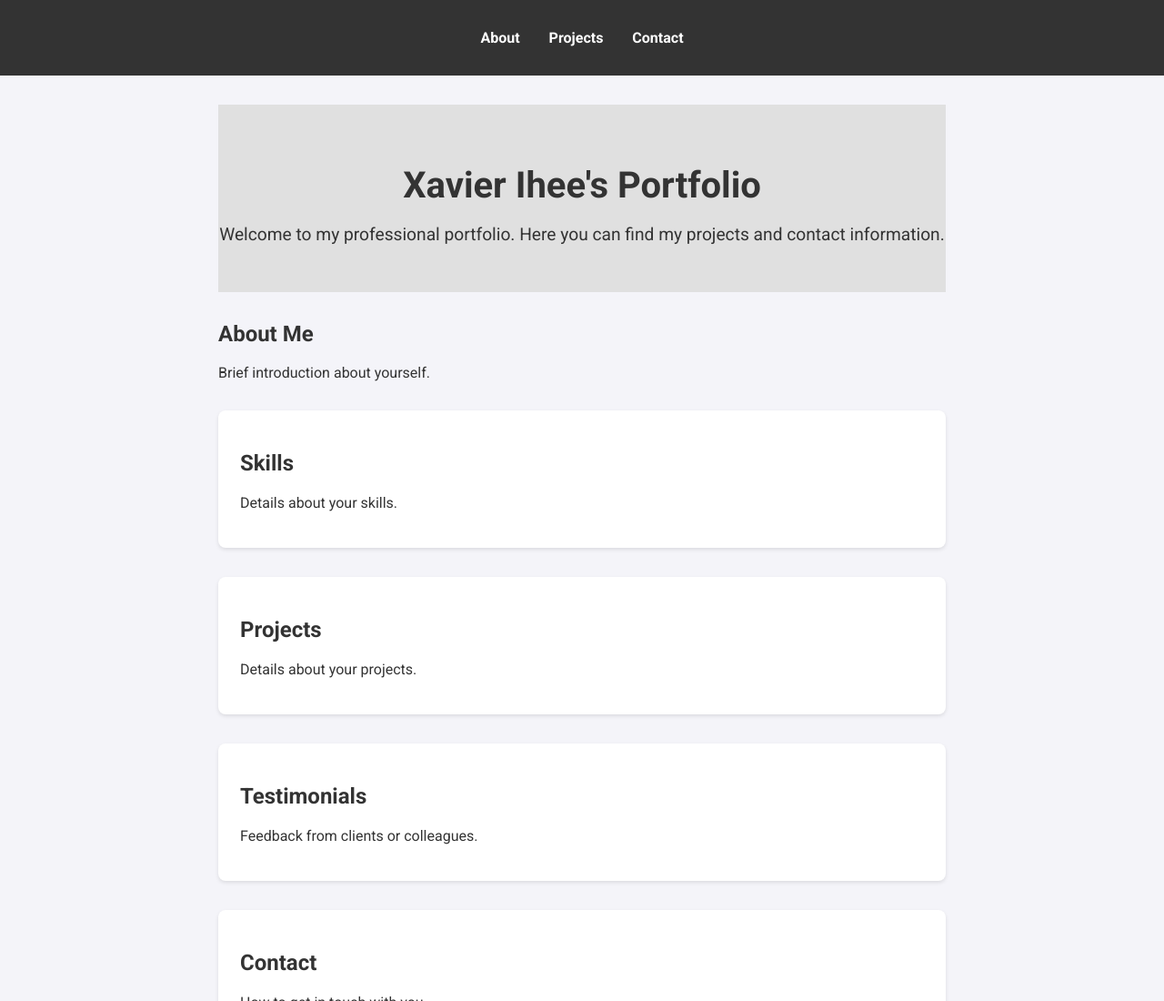
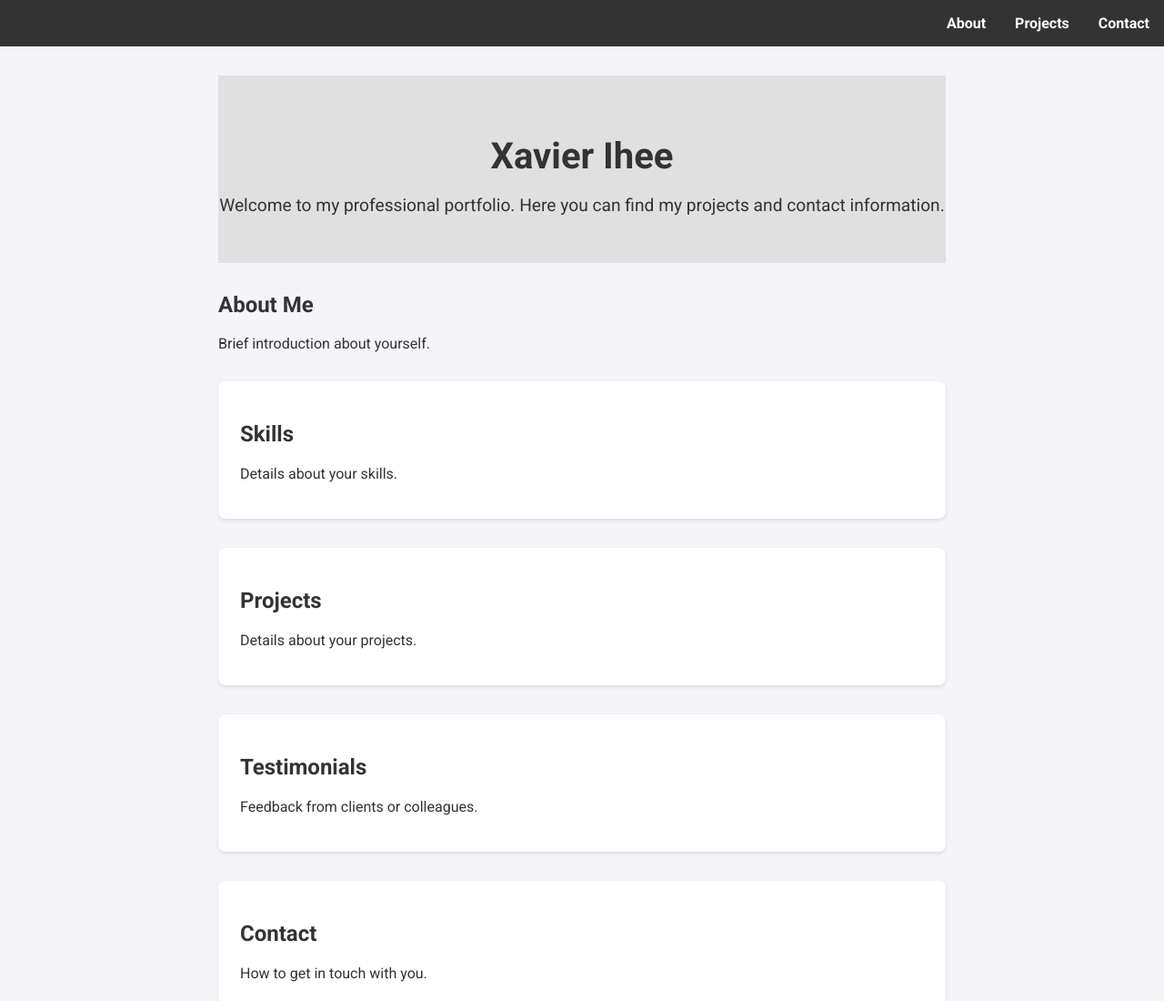
Before and after one commit to xavierihee/portfolio-landing, a website: page src/index.html in a window 1280 px wide. Shown: the top 1100 px of the page at 91% size. Drawn offline with Linux system fonts and the light colour scheme.

Commit message:
align nav right

```diff
--- a/src/index.html
+++ b/src/index.html
@@ -26,7 +26,7 @@
   </header>
   <main>
     <section id="hero">
-      <h1>Xavier Ihee's Portfolio</h1>
+      <h1>Xavier Ihee</h1>
       <p>Welcome to my professional portfolio. Here you can find my projects and contact information.</p>
     </section>
     <section id="about">
--- a/src/styles.css
+++ b/src/styles.css
@@ -12,13 +12,16 @@ header {
   background-color: #333;
   color: #fff;
   padding: 1rem 0;
+  display: flex;
+  justify-content: flex-end;
 }
 
 nav ul {
   list-style: none;
   display: flex;
-  justify-content: center;
+  justify-content: flex-end;
   padding: 0;
+  margin: 0;
 }
 
 nav ul li {
```
